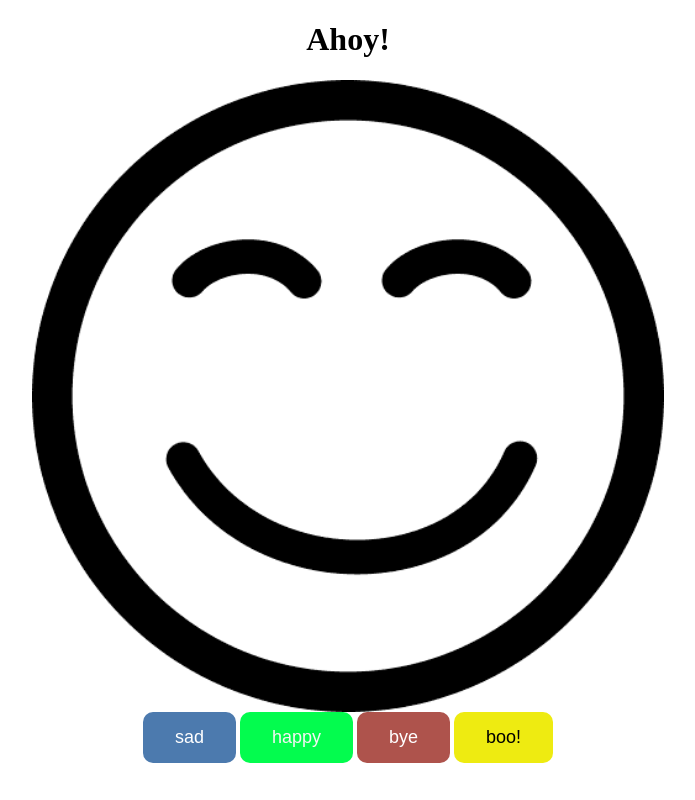
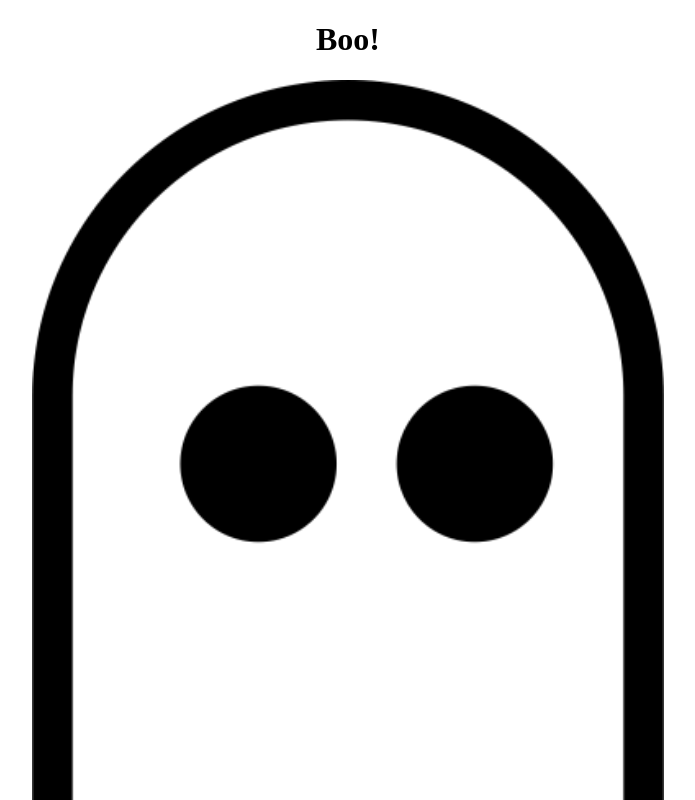
Before and after one commit to gnajabi/happy-and-sad, a plain HTML site: page happy and sad/index.html in a window 1280 px wide. Both pictures are taken after a click on the button "boo!". Shown: the top 800 px of the page, without its empty margins (292-987 px from the left). Drawn offline with Linux system fonts and the light colour scheme.

Commit message:
images added

```diff
--- a/happy and sad/index.html
+++ b/happy and sad/index.html
@@ -5,14 +5,14 @@
         <title>Happy and Sad</title>
     </head>
     <body>
-       <center>
-        <h1 id="title">How are you?</h1>
-        <img id = "image" src = 'smiling-line-icon.png' alt="happy" style = "align-self: center;">
+        <div class = "main">
+            <h1 id="title">How are you?</h1>
+            <img id = "image" src = 'smiling-line-icon.png' alt="happy">
+        </div>
         <script src = 'myScript.js' ></Script>
         <button class = "sad" onclick= fafafaSadSong()>sad</button>
         <button class = "happy" onclick = comeOnGetHappy()>happy</button>
         <button class = "bye" onclick= howToDisappearCompletely()>bye</button>
         <button class = "boo" onclick= helloAgain()>boo!</button>
-        </center>
     </body>
 </html>
--- a/happy and sad/myScript.js
+++ b/happy and sad/myScript.js
@@ -24,6 +24,7 @@ function goodbyeStranger(){
 }
 
 function helloAgain(){
-    document.getElementById('title').innerHTML="Ahoy!"
+    document.getElementById('title').innerHTML="Boo!"
+    document.getElementById('image').src="enemy-ghost-icon.png"
     hereIAm()
 }
```
Also changed, not shown: happy and sad/enemy-ghost-icon.png (added).
